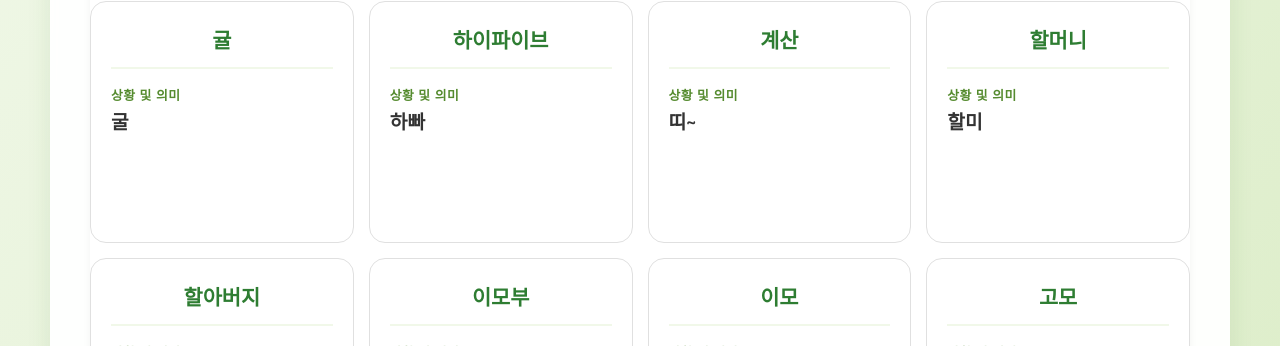
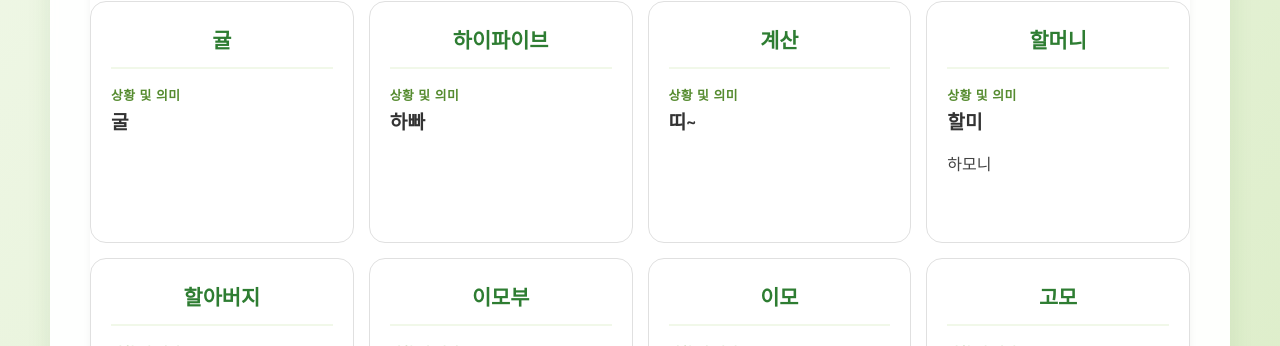
Before and after one commit to JunSungKang/baby-speech-diary, a Jekyll site: the page built from index.md, in a window 1280 px wide and 900 px high, scrolled down 2005 px. Shown: the part 106-452 px from the top of the window. Built offline with Jekyll 4.4.1, drawn with Linux system fonts in a browser that asks for light colours; our own code applies the rules of GitHub Pages for plain Markdown files.

Commit message:
Add alternative terms for '할머니' and new entries

```diff
--- a/index.md
+++ b/index.md
@@ -37,7 +37,7 @@ layout: default
 | 귤 | 굴 ||
 | 하이파이브 | 하빠 ||
 | 계산 | 띠~ ||
-| 할머니 | 할미 ||
+| 할머니 | 할미 | 하모니 |
 | 할아버지 | 하삐 ||
 | 이모부 | 뿌 ||
 | 이모 | 임오 | 커머 |
```
Also changed, not shown: other parts of index.md (+2 -0 lines).
